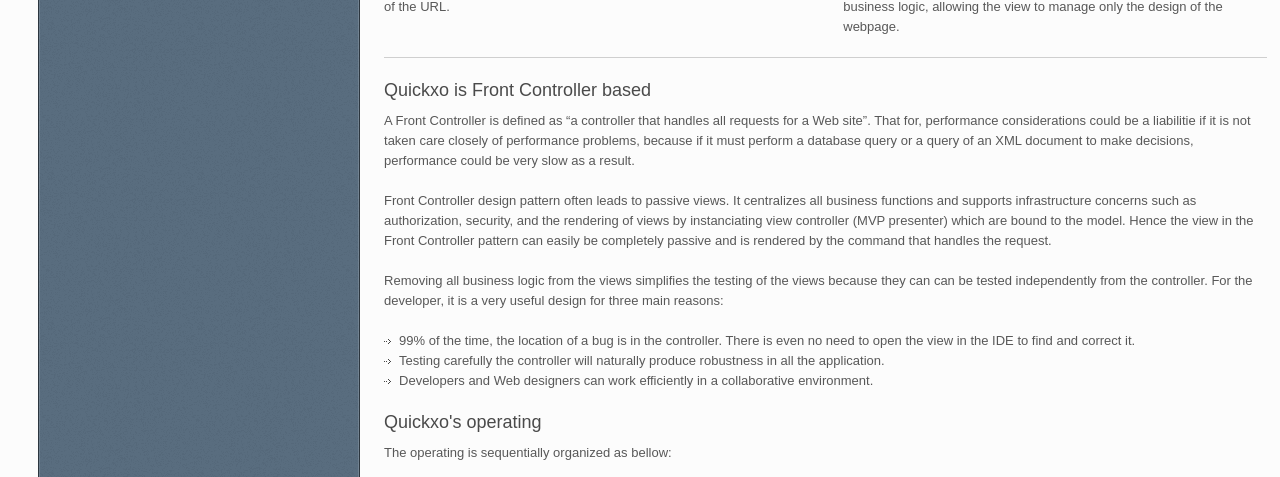
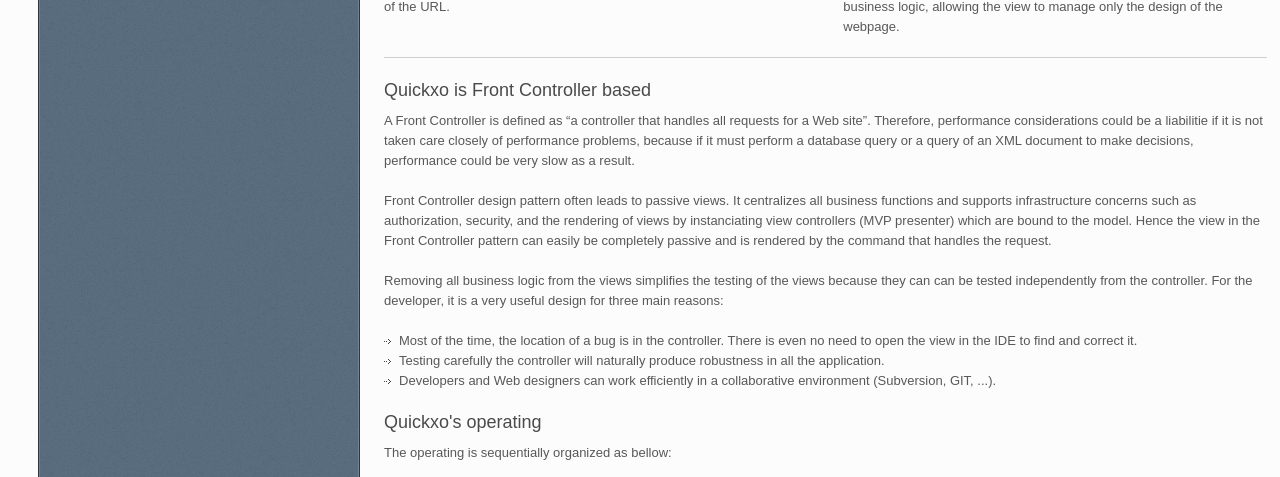
Before and after one commit to Quickxo/Quickxo-Demo, a PHP site: page /Quickxo/ in a window 1280 px wide. Shown: the part 383-860 px from the top of the page. Run offline with PHP 8.4, Linux system fonts and the light colour scheme.

Commit message:
Initial commit

```diff
--- a/views/HomeView.php
+++ b/views/HomeView.php
@@ -42,7 +42,7 @@ all the business logic, allowing the view to manage only the design of the webpa
 <h3>Quickxo is Front Controller based</h3>
 
 <p>A Front Controller is defined as “a controller that handles
-all requests for a Web site”. That for, performance considerations could be a liabilitie
+all requests for a Web site”. Therefore, performance considerations could be a liabilitie
 if it is not taken care closely of performance problems, because if
 it must perform a database query or a query of an XML document to make decisions,
 performance could be very slow as a result.</p>
@@ -50,7 +50,7 @@ performance could be very slow as a result.</p>
 <p>Front Controller design pattern often leads to passive views. It
 centralizes all business functions and supports infrastructure
 concerns such as authorization, security, and the rendering of views by instanciating
- view controller (MVP presenter) which are bound to the model. Hence
+ view controllers (MVP presenter) which are bound to the model. Hence
 the view in the Front Controller pattern can easily be completely passive and is rendered by
 the command that handles the request.</p>
 
@@ -58,11 +58,11 @@ the command that handles the request.</p>
 can be tested independently from the controller. For the developer, it is a very useful design
 for three main reasons:</p>
 <ul>
-	<li>99% of the time, the location of a bug is in the controller. There is even
+	<li>Most of the time, the location of a bug is in the controller. There is even
 	no need to open the view in the IDE to find and correct it.</li>
 	<li>Testing carefully the controller will naturally produce robustness in all the
 	application.</li>
-	<li>Developers and Web designers can work efficiently in a collaborative environment.</li>
+	<li>Developers and Web designers can work efficiently in a collaborative environment (Subversion, GIT, ...).</li>
 </ul>
 
 <h3>Quickxo's operating</h3>
```
